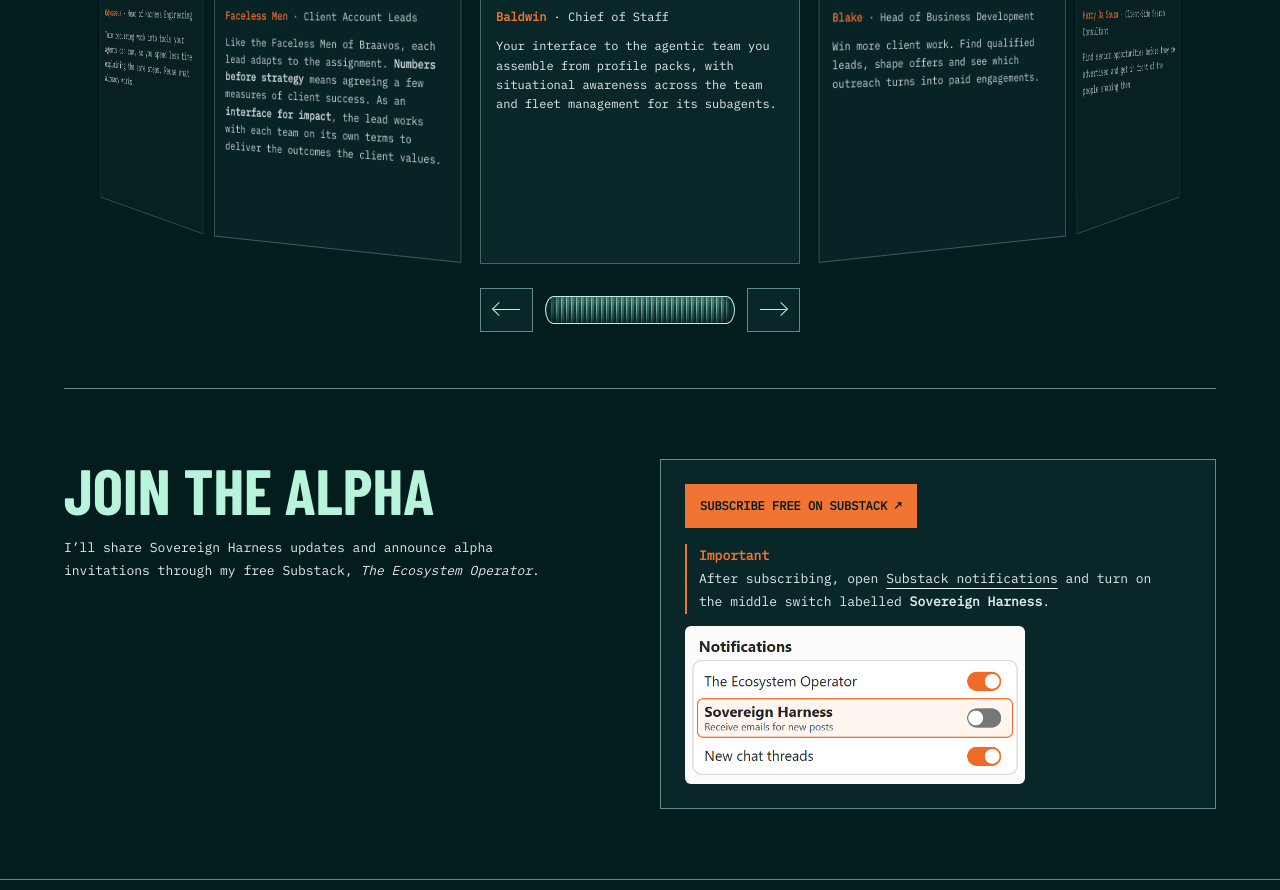
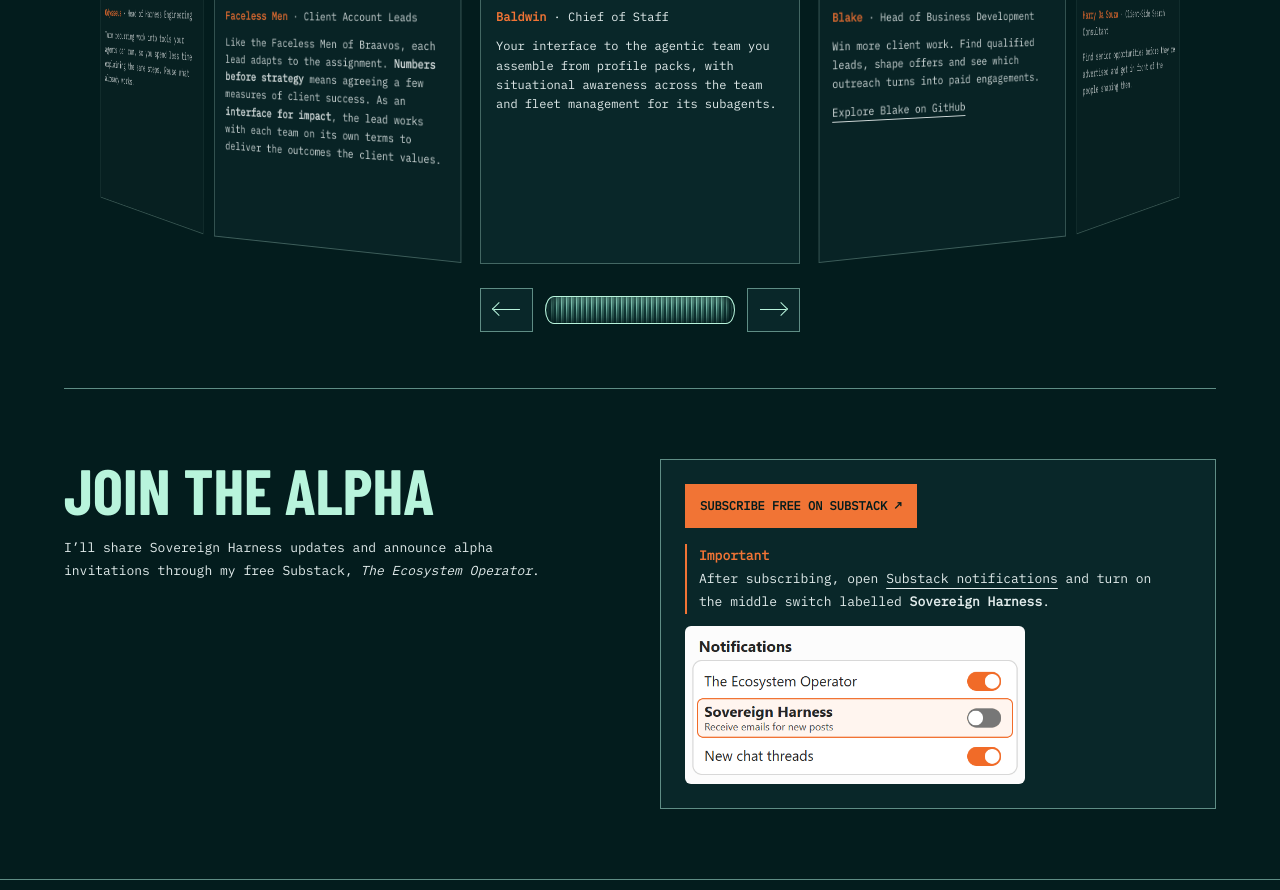
Before and after one commit to benohanlon/sovereignharness.io, a plain HTML site: page index.html in a window 1280 px wide. Shown: the part 1636-2526 px from the top of the page. Drawn offline with Linux system fonts and the light colour scheme.

Commit message:
Link Blake's profile card to the public role pack

```diff
--- a/index.html
+++ b/index.html
@@ -76,6 +76,7 @@
         <img src="assets/head-of-business-development-blake.png" alt="" width="1536" height="1024" loading="lazy">
         <p class="pack-character"><strong>Blake</strong> · Head of Business Development</p>
         <p>Win more client work. Find qualified leads, shape offers and see which outreach turns into paid engagements.</p>
+        <p><a href="https://github.com/benohanlon/ooda-role-blake">Explore Blake on GitHub</a></p>
       </li>
       <li class="pack-card">
         <h3>Work the hidden job market</h3>
```
